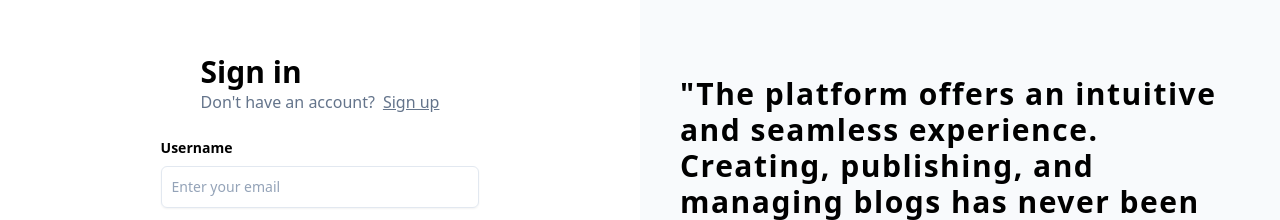
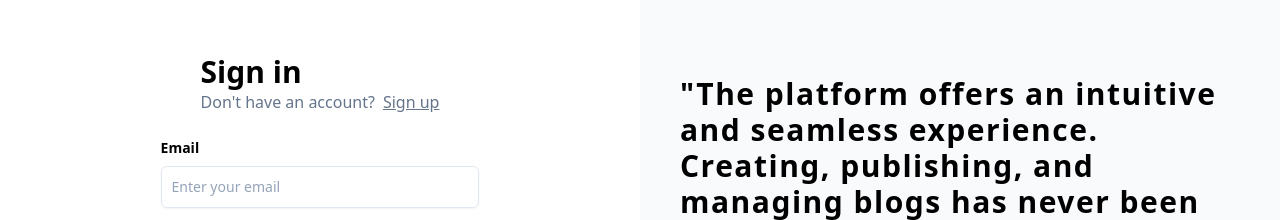
Before and after one commit to Sachin-kumar-jha/Blog-website, a React (Vite) app in the folder frontend/: page /#/signin in a window 1280 px wide. Shown: the part 202-422 px from the top of the page. Built offline with nearby package versions, Linux system fonts and the light colour scheme.

Commit message:
Label change

```diff
--- a/frontend/src/components/Auth/Auth.tsx
+++ b/frontend/src/components/Auth/Auth.tsx
@@ -108,7 +108,7 @@ function Auth({ type }: { type: 'signup' | 'signin' }) {
               </>
             )}
 
-            <LabelledInput ref={usernameRef} label="Username" type="email" placeholder="Enter your email" onChange={() => {}} />
+            <LabelledInput ref={usernameRef} label="Email" type="email" placeholder="Enter your email" onChange={() => {}} />
             <LabelledInput ref={passwordRef} label="Password" placeholder="Password (e.g., Abc123@!)" type="password" onChange={() => {}} />
 
             <button
```
